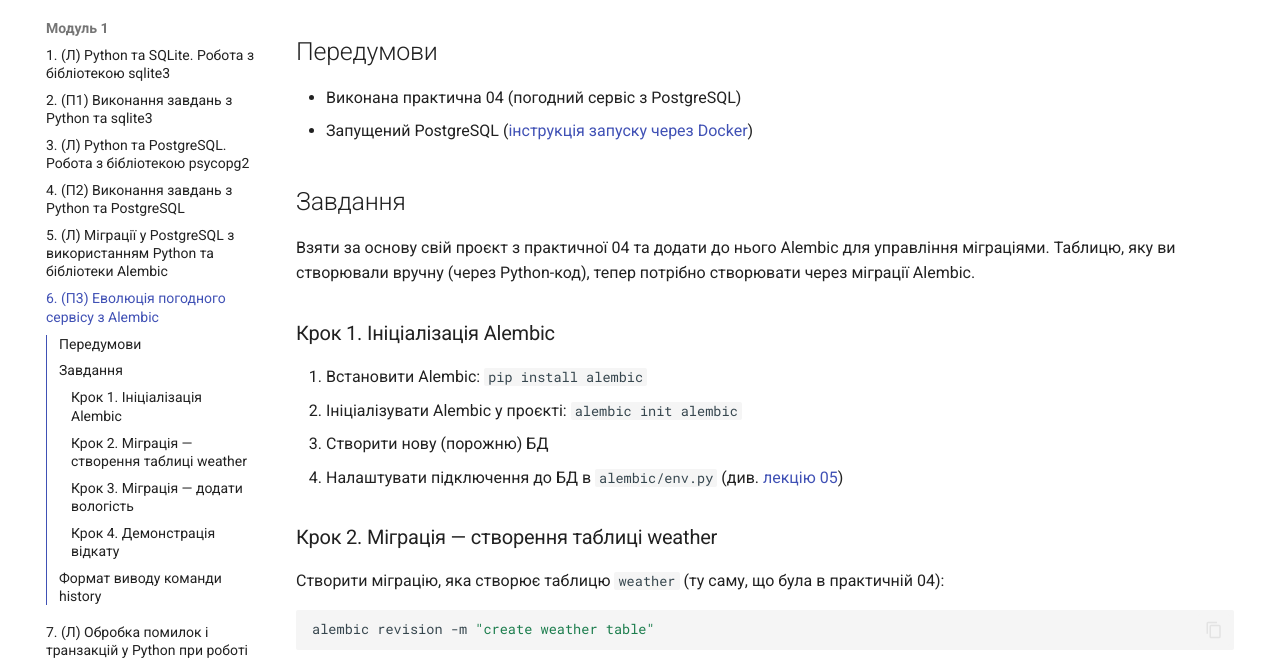
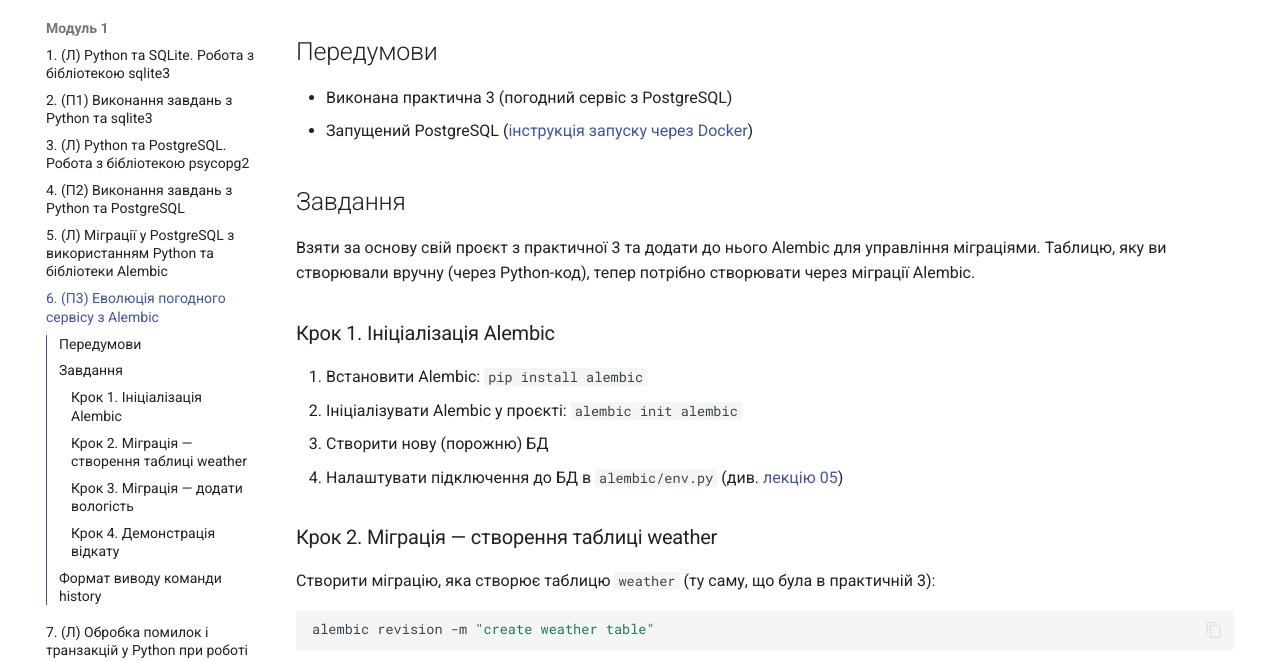
Before and after one commit to kurotych/programming-python-2sem, an MkDocs documentation site: the page built from docs/module1/06-alembic-practice.md, in a window 1280 px wide and 900 px high. Shown: the part 146-807 px from the top of the window. Built offline with MkDocs 1.6.1 and Material for MkDocs 9.7.7, drawn with Linux system fonts in a browser that asks for light colours; comment, search, counter and statistics services are not loaded.

Commit message:
Fix pract number

````diff
--- a/docs/module1/06-alembic-practice.md
+++ b/docs/module1/06-alembic-practice.md
@@ -2,12 +2,12 @@
 
 ## Передумови
 
-- Виконана практична 04 (погодний сервіс з PostgreSQL)
+- Виконана практична 3 (погодний сервіс з PostgreSQL)
 - Запущений PostgreSQL ([інструкція запуску через Docker](/ua/courses/programming-2sem/module1/04-psycopg2-practice/#postgresql-docker))
 
 ## Завдання
 
-Взяти за основу свій проєкт з практичної 04 та додати до нього Alembic для управління міграціями.
+Взяти за основу свій проєкт з практичної 3 та додати до нього Alembic для управління міграціями.
 Таблицю, яку ви створювали вручну (через Python-код), тепер потрібно створювати через міграції Alembic.
 
 ### Крок 1. Ініціалізація Alembic
@@ -19,7 +19,7 @@
 
 ### Крок 2. Міграція — створення таблиці weather
 
-Створити міграцію, яка створює таблицю `weather` (ту саму, що була в практичній 04):
+Створити міграцію, яка створює таблицю `weather` (ту саму, що була в практичній 3):
 
 ```bash
 alembic revision -m "create weather table"
````
